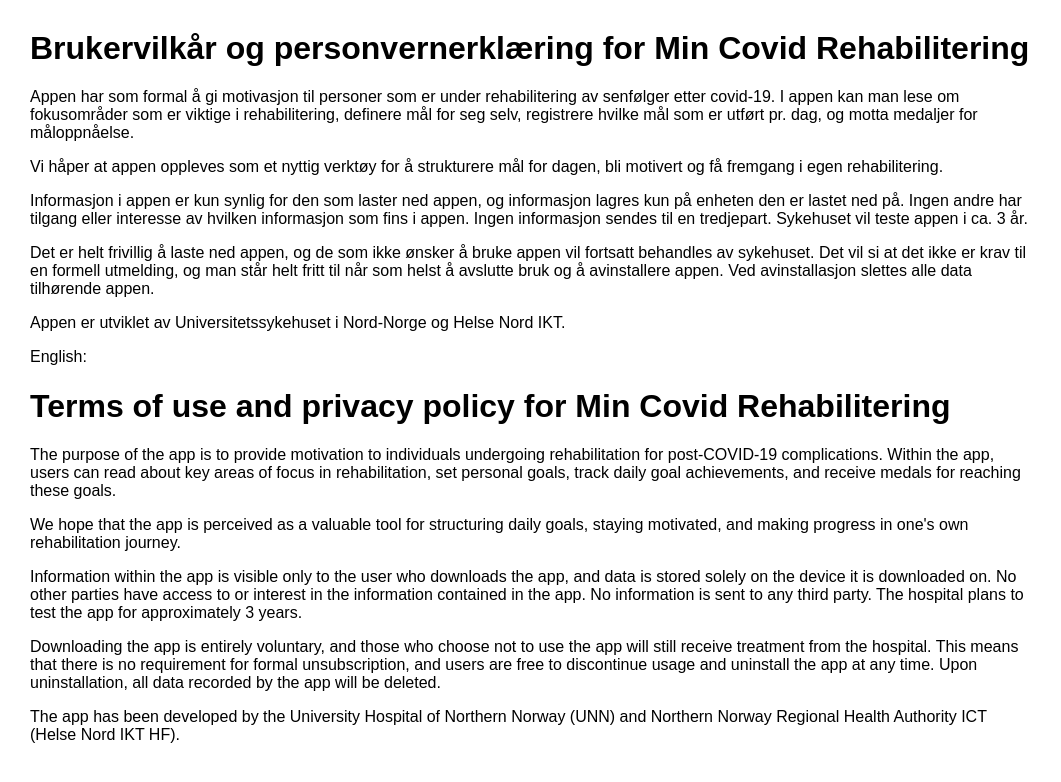
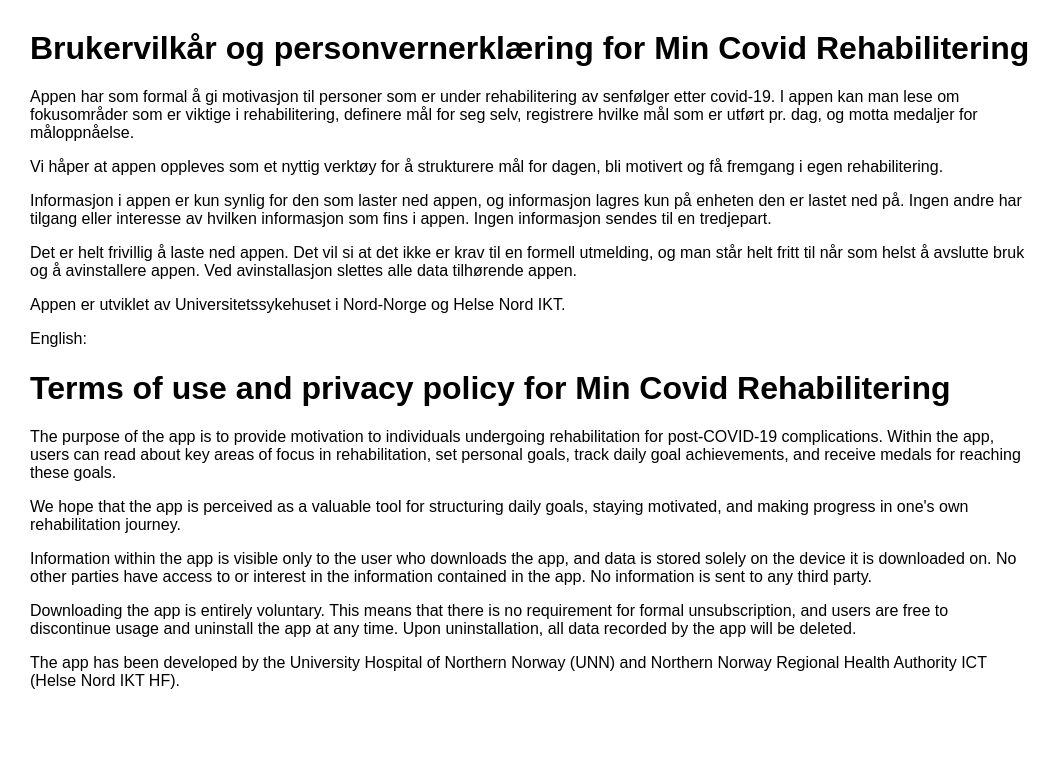
Before and after one commit to HNIKTDEV/Pages, a plain HTML site: page min-covid-rehabilitering/index.html in a window 1280 px wide. Shown: the whole page, without its empty margins (0-1061 px from the left). Drawn offline with Linux system fonts and the light colour scheme.

Commit message:
Update index.html

```diff
--- a/min-covid-rehabilitering/index.html
+++ b/min-covid-rehabilitering/index.html
@@ -2,8 +2,8 @@
 <h1>Brukervilkår og personvernerklæring for Min Covid Rehabilitering</h1>
 <p>Appen har som formal å gi motivasjon til personer som er under rehabilitering av senfølger etter covid-19. I appen kan man lese om fokusområder som er viktige i rehabilitering, definere mål for seg selv, registrere hvilke mål som er utført pr. dag, og motta medaljer for måloppnåelse.</p>
 <p>Vi håper at appen oppleves som et nyttig verktøy for å strukturere mål for dagen, bli motivert og få fremgang i egen rehabilitering.</p>
-<p>Informasjon i appen er kun synlig for den som laster ned appen, og informasjon lagres kun på enheten den er lastet ned på. Ingen andre har tilgang eller interesse av hvilken informasjon som fins i appen. Ingen informasjon sendes til en tredjepart. Sykehuset vil teste appen i ca. 3 år.</p>
-<p>Det er helt frivillig å laste ned appen, og de som ikke ønsker å bruke appen vil fortsatt behandles av sykehuset. Det vil si at det ikke er krav til en formell utmelding, og man står helt fritt til når som helst å avslutte bruk og å avinstallere appen. Ved avinstallasjon slettes alle data tilhørende appen.</p>
+<p>Informasjon i appen er kun synlig for den som laster ned appen, og informasjon lagres kun på enheten den er lastet ned på. Ingen andre har tilgang eller interesse av hvilken informasjon som fins i appen. Ingen informasjon sendes til en tredjepart.</p>
+<p>Det er helt frivillig å laste ned appen. Det vil si at det ikke er krav til en formell utmelding, og man står helt fritt til når som helst å avslutte bruk og å avinstallere appen. Ved avinstallasjon slettes alle data tilhørende appen.</p>
 <p>Appen er utviklet av Universitetssykehuset i Nord-Norge og Helse Nord IKT.</p>
 
 
@@ -11,6 +11,6 @@
 <h1>Terms of use and privacy policy for Min Covid Rehabilitering</h1>
 <p>The purpose of the app is to provide motivation to individuals undergoing rehabilitation for post-COVID-19 complications. Within the app, users can read about key areas of focus in rehabilitation, set personal goals, track daily goal achievements, and receive medals for reaching these goals.</p>
 <p>We hope that the app is perceived as a valuable tool for structuring daily goals, staying motivated, and making progress in one's own rehabilitation journey.</p>
-<p>Information within the app is visible only to the user who downloads the app, and data is stored solely on the device it is downloaded on. No other parties have access to or interest in the information contained in the app. No information is sent to any third party. The hospital plans to test the app for approximately 3 years.</p>
-<p>Downloading the app is entirely voluntary, and those who choose not to use the app will still receive treatment from the hospital. This means that there is no requirement for formal unsubscription, and users are free to discontinue usage and uninstall the app at any time. Upon uninstallation, all data recorded by the app will be deleted.</p>
+<p>Information within the app is visible only to the user who downloads the app, and data is stored solely on the device it is downloaded on. No other parties have access to or interest in the information contained in the app. No information is sent to any third party.</p>
+<p>Downloading the app is entirely voluntary. This means that there is no requirement for formal unsubscription, and users are free to discontinue usage and uninstall the app at any time. Upon uninstallation, all data recorded by the app will be deleted.</p>
 <p>The app has been developed by the University Hospital of Northern Norway (UNN) and Northern Norway Regional Health Authority ICT (Helse Nord IKT HF).</p>
```
